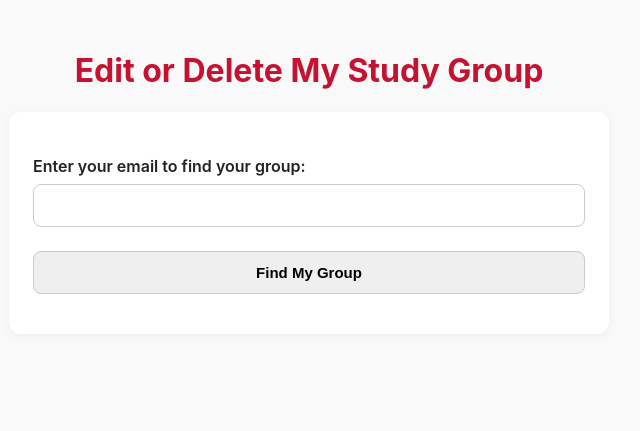
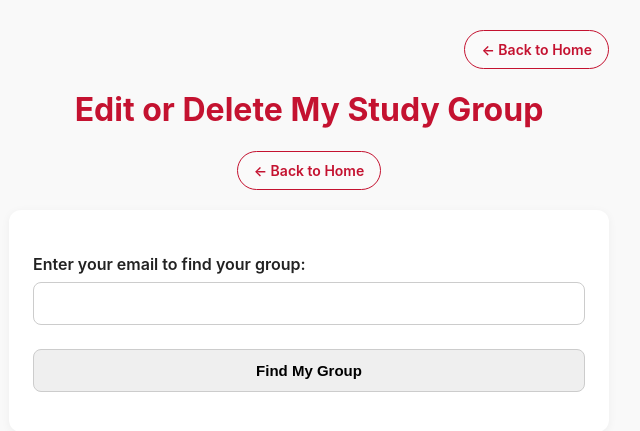
Before and after one commit to kayvy24/Study_Group_Matcher, a Flask app: page /edit_group in a window 1280 px wide. Shown: the top 431 px of the page, without its empty margins (331-971 px from the left). Run offline with Flask 3, Linux system fonts and the light colour scheme.

Commit message:
Add top-right Back to Home nav button on group edit page

```diff
--- a/groups.csv
+++ b/groups.csv
@@ -1,2 +1 @@
 group_id,class,availability,members,group_size
-1,math 100,"monday 8-9am, monday 9-10am, monday 10-11am",Nancy Hernandez|Kaylyn Vy|Luke Bowerman
--- a/templates/edit_group.html
+++ b/templates/edit_group.html
@@ -49,6 +49,25 @@
       cursor: pointer;
     }
 
+    .nav-button {
+      background: rgba(255, 255, 255, 0.15);
+      color: #C41230;
+      padding: 10px 16px;
+      border-radius: 999px;
+      font-size: 14px;
+      font-weight: 600;
+      text-decoration: none;
+      border: 1px solid #C41230;
+      display: inline-block;
+      transition: background 0.2s;
+    }
+
+.nav-button:hover {
+  background: #C41230;
+  color: white;
+}
+
+
     .save-btn {
       background-color: #007bff;
       color: white;
@@ -85,7 +104,14 @@
   </style>
 </head>
 <body>
+  <header style="text-align: right; margin-bottom: 20px;">
+    <a href="/" class="nav-button">← Back to Home</a>
+  </header>
   <h1>Edit or Delete My Study Group</h1>
+
+  <div style="text-align: center; margin-top: 10px;">
+    <a href="/" class="nav-button">← Back to Home</a>
+  </div>
 
   <div class="box">
     <!-- Email Lookup Form -->
```
